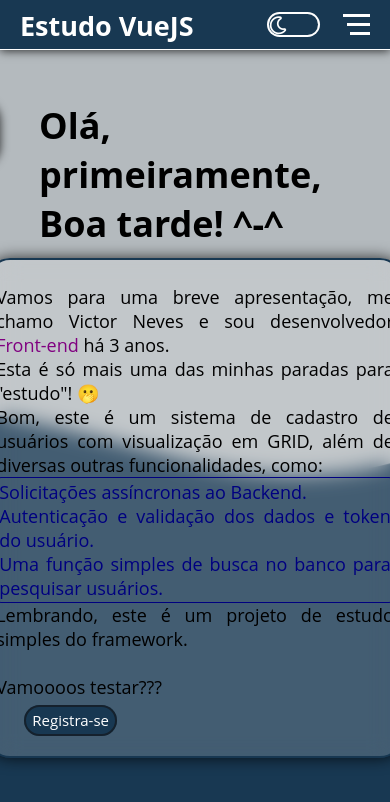
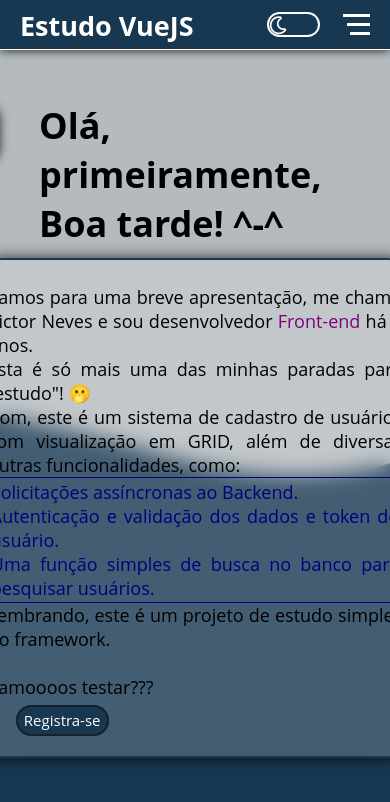
Before and after one commit to nevesfg/StageGridAuth, a Vue app: page / in a window 390 px wide. Shown: the top 802 px of the page. Built offline with nearby package versions, Linux system fonts and the light colour scheme.

Commit message:
Alternar background no modo claro e escuro + ajustes de responsividade

```diff
--- a/src/assets/css/index.css
+++ b/src/assets/css/index.css
@@ -15,6 +15,7 @@
 
   --azul-escuro: #0d2540;
   --style-color-contrast: rgba(19, 19, 21, 0.6);
+  --dark-light-bg: url('../background2.png');
 }
 
 
@@ -36,6 +37,7 @@
 
   --azul-escuro: #446780; /* Azul mais claro e suave para fundos e painéis */
   --style-color-contrast: rgba(19, 19, 21, 1); /* Levemente mais claro para melhor visibilidade */
+  --dark-light-bg: url('../background-light.png');
 }
 
   * {
@@ -59,7 +61,7 @@
   html,
   body {
     background-color: var(--cinza);
-    background-image: url("../background2.png");
+    background-image: var(--dark-light-bg);
     background-size: cover;
     background-attachment: fixed;
     background-repeat: no-repeat;
--- a/src/views/HomeView.vue
+++ b/src/views/HomeView.vue
@@ -67,7 +67,6 @@
     align-items: center;
   }
 
-
   .testebtn{
     color: var(--bg-input) !important;
     border: 3px solid #fff;
@@ -121,7 +120,7 @@
       padding: 50px 75px 0px;
       text-align: justify;
       background-color: rgba(255, 255, 255, 0.19);
-      width: 68vh;
+      width: 70vh;
       border-radius: 22px;
       border: 2px solid #183852;
       -webkit-backdrop-filter: blur(10px);
@@ -136,7 +135,7 @@
       padding: 25px 6px 0px;
       text-align: justify;
       background-color: rgba(255, 255, 255, 0.19);
-      width: 49vh;
+      width: 51vh;
       border-radius: 22px;
       border: 2px solid #183852;
       -webkit-backdrop-filter: blur(10px);
```
Also changed, not shown: src/assets/background-light.png (added).
